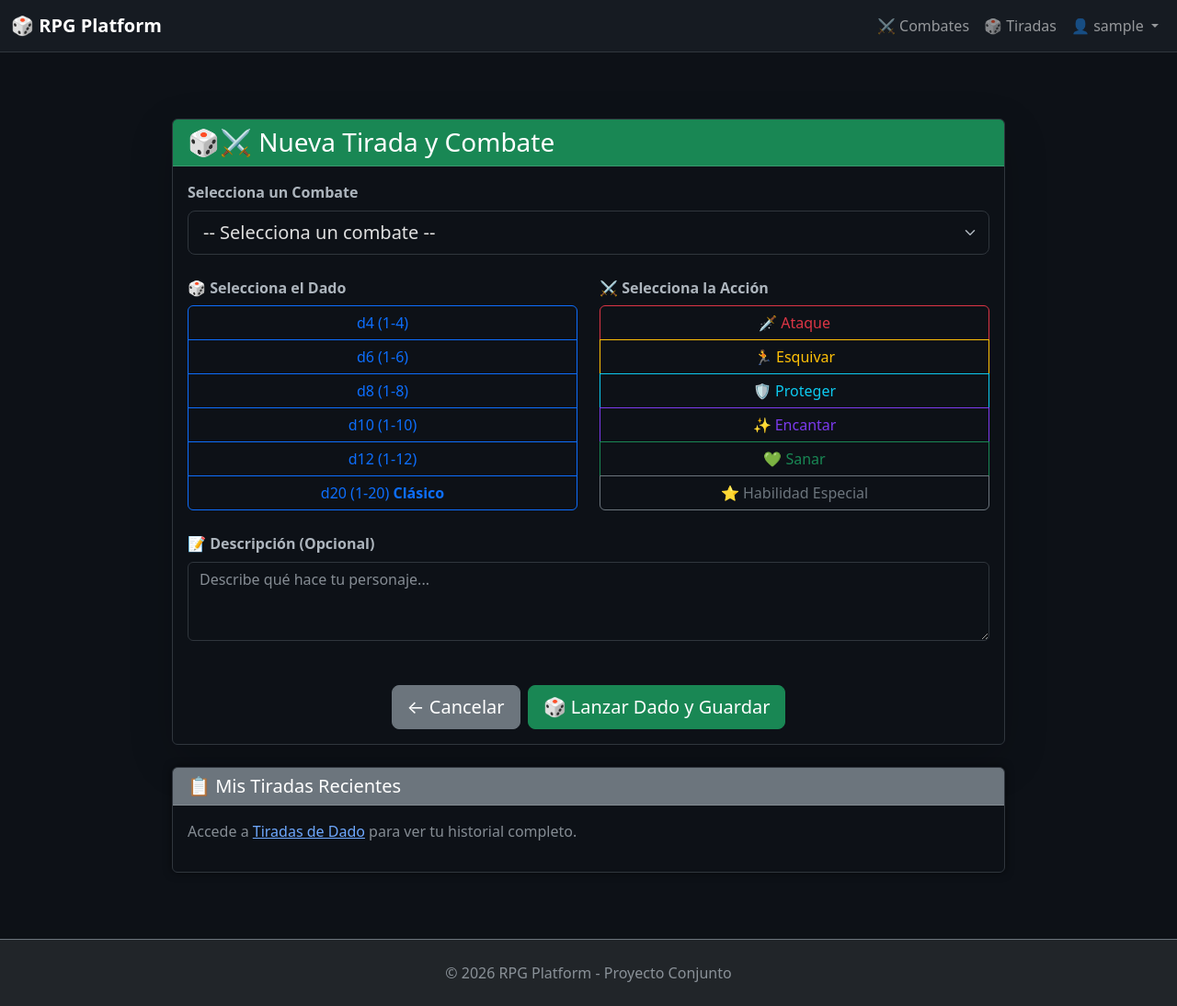
After one commit to Avargas457/rpg-platform-, a Django app: page /combates/tirada-combate/nueva/ in a window 1280 px wide. The commit adds this page. Shown: the whole page at 92% size. Run offline with Django 5.2, Linux system fonts and the light colour scheme; the visitor is signed in with stand-in values (Sample User, id 1); data that the repository does not hold is empty.

Commit message:
la creacion y modificacion para poder crear el nuevo boton de lanzar dado y combate

```diff
--- /dev/null
+++ b/rpg-platform-/RPG/templates/combate/tirada_combate_nueva.html
@@ -0,0 +1,131 @@
+{% extends "base.html" %}
+
+{% block title %}Tirada y Combate - RPG Platform{% endblock %}
+
+{% block content %}
+<div class="container mt-5">
+    <div class="row">
+        <div class="col-md-10 mx-auto">
+            <div class="card shadow-lg">
+                <div class="card-header bg-success text-white">
+                    <h3 class="mb-0">🎲⚔️ Nueva Tirada y Combate</h3>
+                </div>
+
+                <div class="card-body">
+                    <form method="post">
+                        {% csrf_token %}
+
+                        <!-- Seleccionar Combate -->
+                        <div class="mb-4">
+                            <label for="id_combate" class="form-label"><strong>Selecciona un Combate</strong></label>
+                            <select name="id_combate" id="id_combate" class="form-select form-select-lg" required>
+                                <option value="">-- Selecciona un combate --</option>
+                                {% for combate in combates %}
+                                    <option value="{{ combate.id_combate }}">
+                                        Combate #{{ combate.id_combate }} - {{ combate.id_campania.nombre }} ({{ combate.estado }})
+                                    </option>
+                                {% endfor %}
+                            </select>
+                        </div>
+
+                        <div class="row">
+                            <!-- Seleccionar Dado -->
+                            <div class="col-md-6">
+                                <div class="mb-4">
+                                    <label for="id_dado" class="form-label"><strong>🎲 Selecciona el Dado</strong></label>
+                                    <div class="btn-group-vertical w-100" role="group">
+                                        <input type="radio" class="btn-check" name="tipo_dado" id="d4" value="d4" required>
+                                        <label class="btn btn-outline-primary" for="d4">d4 (1-4)</label>
+
+                                        <input type="radio" class="btn-check" name="tipo_dado" id="d6" value="d6">
+                                        <label class="btn btn-outline-primary" for="d6">d6 (1-6)</label>
+
+                                        <input type="radio" class="btn-check" name="tipo_dado" id="d8" value="d8">
+                                        <label class="btn btn-outline-primary" for="d8">d8 (1-8)</label>
+
+                                        <input type="radio" class="btn-check" name="tipo_dado" id="d10" value="d10">
+                                        <label class="btn btn-outline-primary" for="d10">d10 (1-10)</label>
+
+                                        <input type="radio" class="btn-check" name="tipo_dado" id="d12" value="d12">
+                                        <label class="btn btn-outline-primary" for="d12">d12 (1-12)</label>
+
+                                        <input type="radio" class="btn-check" name="tipo_dado" id="d20" value="d20">
+                                        <label class="btn btn-outline-primary" for="d20">d20 (1-20) <strong>Clásico</strong></label>
+                                    </div>
+                                </div>
+                            </div>
+
+                            <!-- Seleccionar Acción -->
+                            <div class="col-md-6">
+                                <div class="mb-4">
+                                    <label for="id_accion" class="form-label"><strong>⚔️ Selecciona la Acción</strong></label>
+                                    <div class="btn-group-vertical w-100" role="group">
+                                        <input type="radio" class="btn-check" name="tipo_accion" id="ataque" value="ataque" required>
+                                        <label class="btn btn-outline-danger" for="ataque">🗡️ Ataque</label>
+
+                                        <input type="radio" class="btn-check" name="tipo_accion" id="esquivar" value="esquivar">
+                                        <label class="btn btn-outline-warning" for="esquivar">🏃 Esquivar</label>
+
+                                        <input type="radio" class="btn-check" name="tipo_accion" id="proteger" value="proteger">
+                                        <label class="btn btn-outline-info" for="proteger">🛡️ Proteger</label>
+
+                                        <input type="radio" class="btn-check" name="tipo_accion" id="encantar" value="encantar">
+                                        <label class="btn btn-outline-purple" for="encantar">✨ Encantar</label>
+
+                                        <input type="radio" class="btn-check" name="tipo_accion" id="sanar" value="sanar">
+                                        <label class="btn btn-outline-success" for="sanar">💚 Sanar</label>
+
+                                        <input type="radio" class="btn-check" name="tipo_accion" id="habilidad_especial" value="habilidad_especial">
+                                        <label class="btn btn-outline-secondary" for="habilidad_especial">⭐ Habilidad Especial</label>
+                                    </div>
+                                </div>
+                            </div>
+                        </div>
+
+                        <!-- Descripción -->
+                        <div class="mb-4">
+                            <label for="descripcion" class="form-label"><strong>📝 Descripción (Opcional)</strong></label>
+                            <textarea name="descripcion" id="descripcion" class="form-control" rows="3" placeholder="Describe qué hace tu personaje..."></textarea>
+                        </div>
+
+                        <!-- Botones -->
+                        <div class="d-grid gap-2 d-md-flex justify-content-md-center mt-5">
+                            <a href="{% url 'home' %}" class="btn btn-secondary btn-lg">← Cancelar</a>
+                            <button type="submit" class="btn btn-success btn-lg">
+                                🎲 Lanzar Dado y Guardar
+                            </button>
+                        </div>
+                    </form>
+                </div>
+            </div>
+
+            <!-- Historial de Tiradas Recientes -->
+            <div class="card mt-4">
+                <div class="card-header bg-secondary text-white">
+                    <h5 class="mb-0">📋 Mis Tiradas Recientes</h5>
+                </div>
+                <div class="card-body">
+                    <p class="text-muted">Accede a <a href="{% url 'tirada:list' %}">Tiradas de Dado</a> para ver tu historial completo.</p>
+                </div>
+            </div>
+        </div>
+    </div>
+</div>
+
+<style>
+    .btn-outline-purple {
+        color: #7c3aed;
+        border-color: #7c3aed;
+    }
+
+    .btn-outline-purple:hover {
+        background-color: #7c3aed;
+        color: white;
+    }
+
+    .btn-group-vertical .btn-check:checked + label {
+        font-weight: bold;
+        box-shadow: 0 0 10px rgba(0, 0, 0, 0.2);
+    }
+</style>
+{% endblock %}
--- a/rpg-platform-/combate/urls.py
+++ b/rpg-platform-/combate/urls.py
@@ -9,4 +9,6 @@ urlpatterns = [
     path('crear/', views.CombateCreateView.as_view(), name='create'),
     path('<int:pk>/editar/', views.CombateUpdateView.as_view(), name='update'),
     path('<int:pk>/eliminar/', views.CombateDeleteView.as_view(), name='delete'),
+    path('<int:combate_id>/tirada/', views.tirada_combate, name='tirada'),
+    path('tirada-combate/nueva/', views.tirada_combate_nueva, name='tirada_combate_nueva'),
 ]
--- a/rpg-platform-/combate/views.py
+++ b/rpg-platform-/combate/views.py
@@ -4,8 +4,11 @@ from django.contrib import messages
 from django.views.generic import ListView, CreateView, UpdateView, DeleteView, DetailView
 from django.urls import reverse_lazy
 from django.contrib.auth.mixins import LoginRequiredMixin
+from django.db import connection
 from .models import Combate
-from .forms import CombateForm
+from .forms import CombateForm, TiradaCombateForm
+from tirada.models import TiradaDado
+import random
 
 
 class CombateListView(LoginRequiredMixin, ListView):
@@ -57,3 +60,126 @@ class CombateDeleteView(LoginRequiredMixin, DeleteView):
     def delete(self, request, *args, **kwargs):
         messages.success(request, '✓ Combate eliminado exitosamente')
         return super().delete(request, *args, **kwargs)
+
+
+@login_required
+def tirada_combate(request, combate_id):
+    """Vista para realizar una tirada durante un combate"""
+    combate = get_object_or_404(Combate, id_combate=combate_id)
+
+    if request.method == 'POST':
+        form = TiradaCombateForm(request.POST)
+        if form.is_valid():
+            # Obtener los datos del formulario
+            tipo_dado = form.cleaned_data['tipo_dado']
+            tipo_accion = form.cleaned_data['tipo_accion']
+            descripcion = form.cleaned_data.get('descripcion', '')
+
+            # Generar resultado aleatorio según el tipo de dado
+            dado_max = {
+                'd4': 4,
+                'd6': 6,
+                'd8': 8,
+                'd10': 10,
+                'd12': 12,
+                'd20': 20,
+            }
+
+            resultado = random.randint(1, dado_max[tipo_dado])
+
+            # Guardar en TiradaDado
+            tirada = TiradaDado.objects.create(
+                tipo_dado=tipo_dado,
+                resultado=resultado,
+                user_id=request.user
+            )
+
+            # Guardar en tirada_combate usando SQL directo
+            with connection.cursor() as cursor:
+                cursor.execute(
+                    """INSERT INTO tirada_combate
+                       (id_combate, id_tirada, tipo_accion, descripcion, fecha)
+                       VALUES (%s, %s, %s, %s, NOW())""",
+                    [combate_id, tirada.id_tirada, tipo_accion, descripcion]
+                )
+
+            # Guardar en accion_combate usando SQL directo
+            with connection.cursor() as cursor:
+                cursor.execute(
+                    """INSERT INTO accion_combate
+                       (id_combate, id_tirada, tipo_accion, resultado, dano, descripcion, usuario_id, fecha)
+                       VALUES (%s, %s, %s, %s, %s, %s, %s, NOW())""",
+                    [combate_id, tirada.id_tirada, tipo_accion, resultado, 0, descripcion, request.user.id]
+                )
+
+            # Mensajes de éxito
+            messages.success(
+                request,
+                f'✓ {tipo_accion.upper()}: {tipo_dado} = {resultado}'
+            )
+
+            return redirect('combate:detail', pk=combate_id)
+    else:
+        form = TiradaCombateForm()
+
+    return render(request, 'combate/tirada_combate.html', {
+        'form': form,
+        'combate': combate,
+    })
+
+
+@login_required
+def tirada_combate_nueva(request):
+    """Vista nueva para realizar tirada y combate separadamente"""
+    combates = Combate.objects.all()
+
+    if request.method == 'POST':
+        combate_id = request.POST.get('id_combate')
+        tipo_dado = request.POST.get('tipo_dado')
+        tipo_accion = request.POST.get('tipo_accion')
+        descripcion = request.POST.get('descripcion', '')
+
+        if combate_id and tipo_dado and tipo_accion:
+            combate_id = int(combate_id)
+            combate = get_object_or_404(Combate, id_combate=combate_id)
+
+            # Generar resultado del dado
+            dado_max = {
+                'd4': 4,
+                'd6': 6,
+                'd8': 8,
+                'd10': 10,
+                'd12': 12,
+                'd20': 20,
+            }
+
+            resultado = random.randint(1, dado_max[tipo_dado])
+
+            # Guardar en tirada_dado
+            tirada = TiradaDado.objects.create(
+                tipo_dado=tipo_dado,
+                resultado=resultado,
+                user_id=request.user
+            )
+
+            # Guardar en tirada_combate
+            with connection.cursor() as cursor:
+                cursor.execute(
+                    """INSERT INTO tirada_combate
+                       (id_combate, id_tirada, tipo_accion, descripcion)
+                       VALUES (%s, %s, %s, %s)""",
+                    [combate_id, tirada.id_tirada, tipo_accion, descripcion]
+                )
+
+            messages.success(
+                request,
+                f'✓ ¡{tipo_accion.upper()}! Resultado del {tipo_dado}: {resultado}'
+            )
+
+            return redirect('combate:tirada_combate_nueva')
+        else:
+            messages.error(request, '❌ Por favor completa todos los campos requeridos')
+
+    return render(request, 'combate/tirada_combate_nueva.html', {
+        'combates': combates,
+    })
```
Also changed, not shown: rpg-platform-/RPG/templates/combate/combate_detail.html (+16 -0 lines), rpg-platform-/RPG/templates/combate/tirada_combate.html (added, +115 -0 lines), rpg-platform-/RPG/templates/home.html (+12 -2 lines), rpg-platform-/combate/forms.py (+46 -0 lines).
